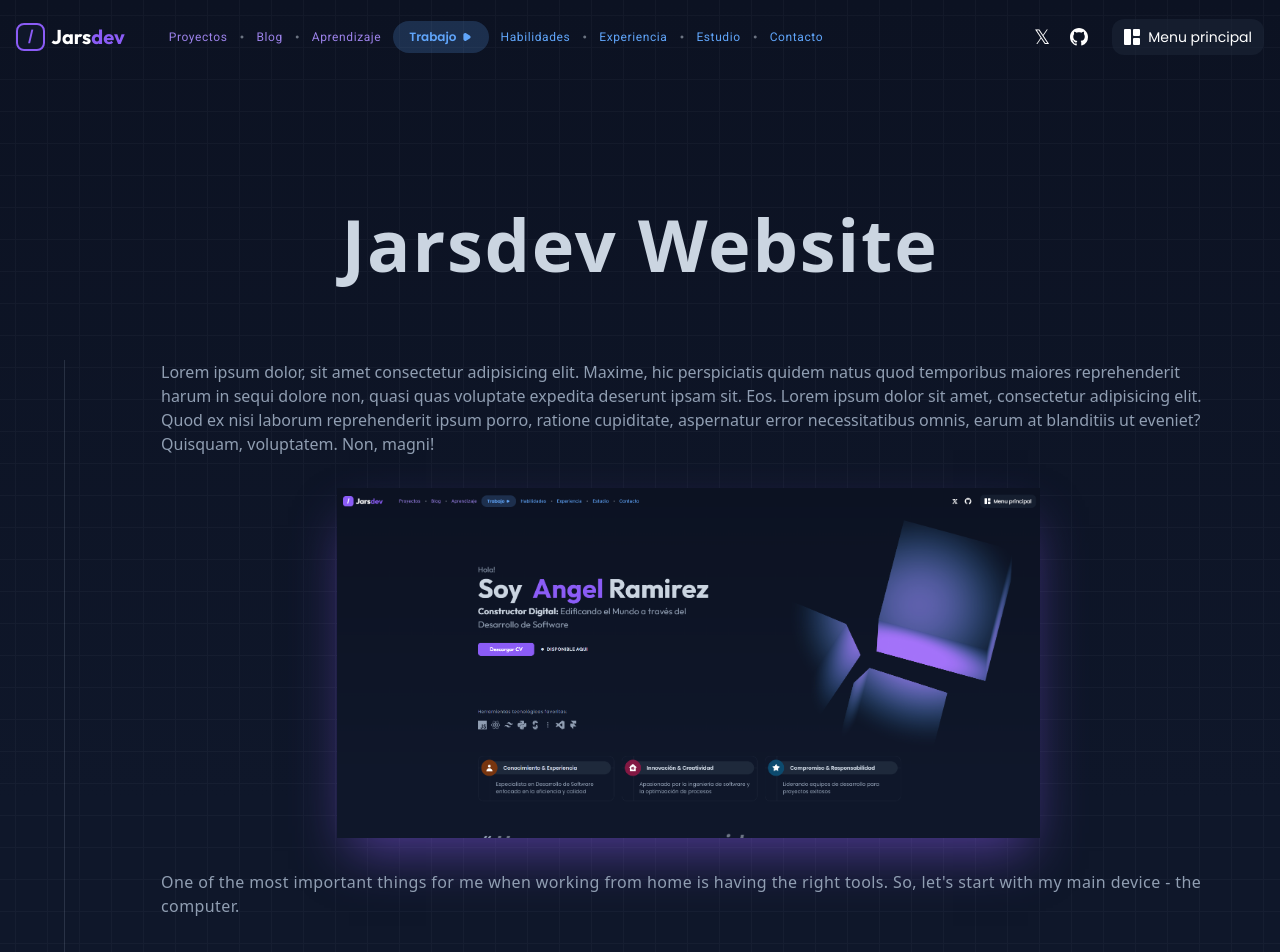
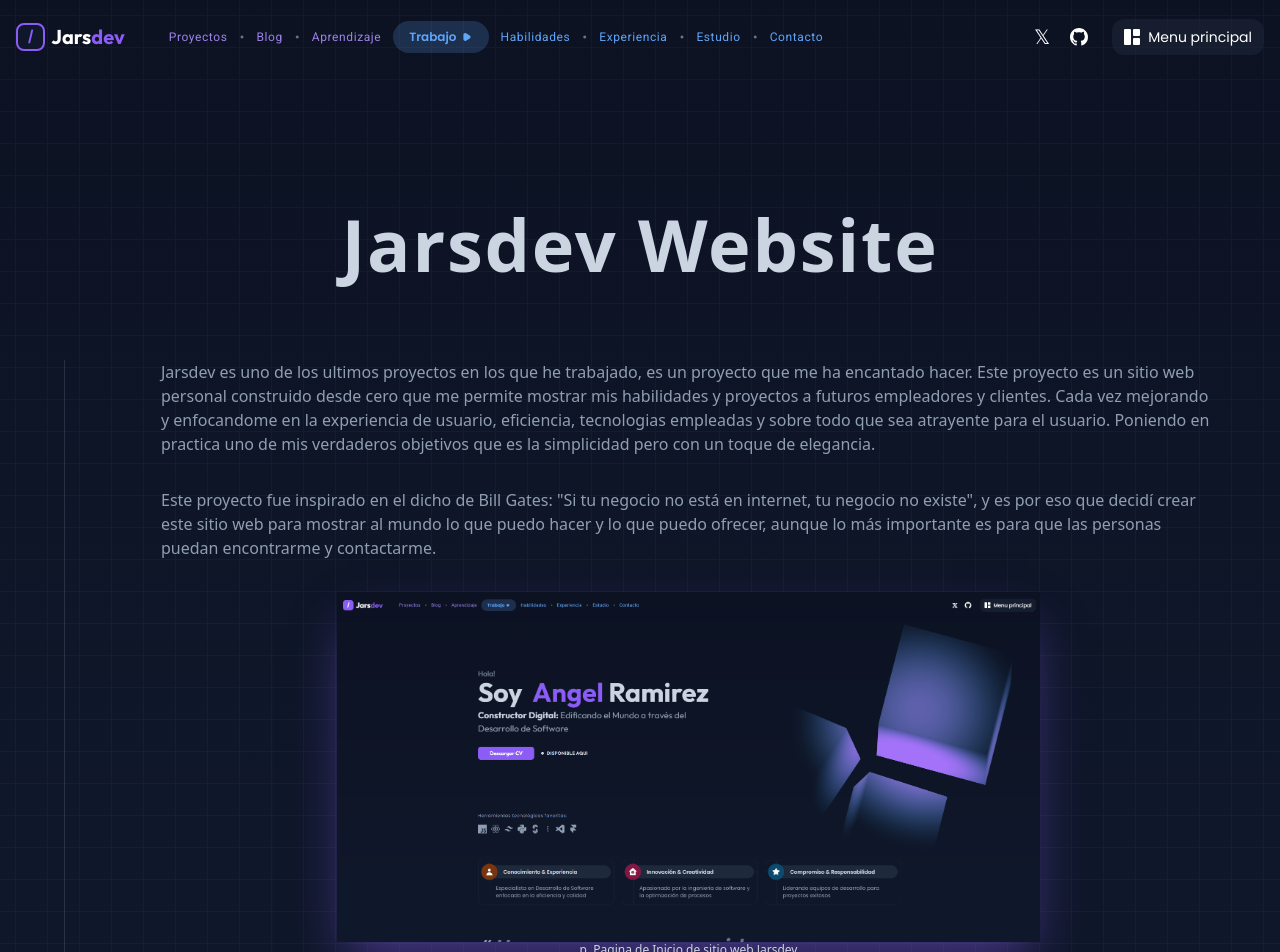
Before and after one commit to ImJars/Development-full-coding, a React (Vite) app: page /project_page in a window 1280 px wide. Shown: the top 952 px of the page. Built offline with nearby package versions, Linux system fonts and the light colour scheme.

Commit message:
Update project_page.jsx.jsx

```diff
--- a/src/components/projects/project_page.jsx.jsx
+++ b/src/components/projects/project_page.jsx.jsx
@@ -54,15 +54,21 @@ function PageProject() {
               <div className="border-l pl-5 sm:pl-24 border-text-general border-opacity-20">
                 <div>
                   <p className="text-text-general my-8">
-                    Lorem ipsum dolor, sit amet consectetur adipisicing elit. Maxime, hic perspiciatis quidem natus quod temporibus maiores reprehenderit harum in sequi dolore non, quasi quas voluptate expedita deserunt ipsam sit. Eos.
-                    Lorem ipsum dolor sit amet, consectetur adipisicing elit. Quod ex nisi laborum reprehenderit ipsum porro, ratione cupiditate, aspernatur error necessitatibus omnis, earum at blanditiis ut eveniet? Quisquam, voluptatem. Non, magni!
+                    Jarsdev es uno de los ultimos proyectos en los que he trabajado, es un proyecto que me ha encantado hacer. Este proyecto es un sitio web personal construido desde cero que me permite mostrar mis habilidades y proyectos a futuros empleadores y clientes.
+                    Cada vez mejorando y enfocandome en la experiencia de usuario, eficiencia, tecnologias empleadas y sobre todo que sea atrayente para el usuario. Poniendo en practica uno de mis verdaderos objetivos que es la simplicidad pero con un toque de elegancia.
                   </p>
-                  <div className="flex justify-center my-8">
+                  <p className="text-text-general my-8">
+                  Este proyecto fue inspirado en el dicho de Bill Gates: "Si tu negocio no está en internet, tu negocio no existe", y es por eso que decidí crear este sitio web para mostrar al mundo lo que puedo hacer y lo que puedo ofrecer, aunque lo más importante es para que las personas puedan encontrarme y contactarme.
+                  </p>
+                  <div className="flex flex-col justify-center my-8">
                     <img
                       src="legacyier-express.png"
                       alt="img_legacyier-express"
-                      className="w-2/3 shadow-2xl shadow-text-purple/50"
+                      className="w-2/3 shadow-2xl shadow-text-purple/50 flex justify-center mx-auto"
                     />
+                    <p className="flex justify-center text-xs text-text-white-gray">
+                      p. Pagina de Inicio de sitio web Jarsdev
+                    </p>
                   </div>
                   <p className="text-text-general tracking-wide my-8">
                     One of the most important things for me when working from
```
